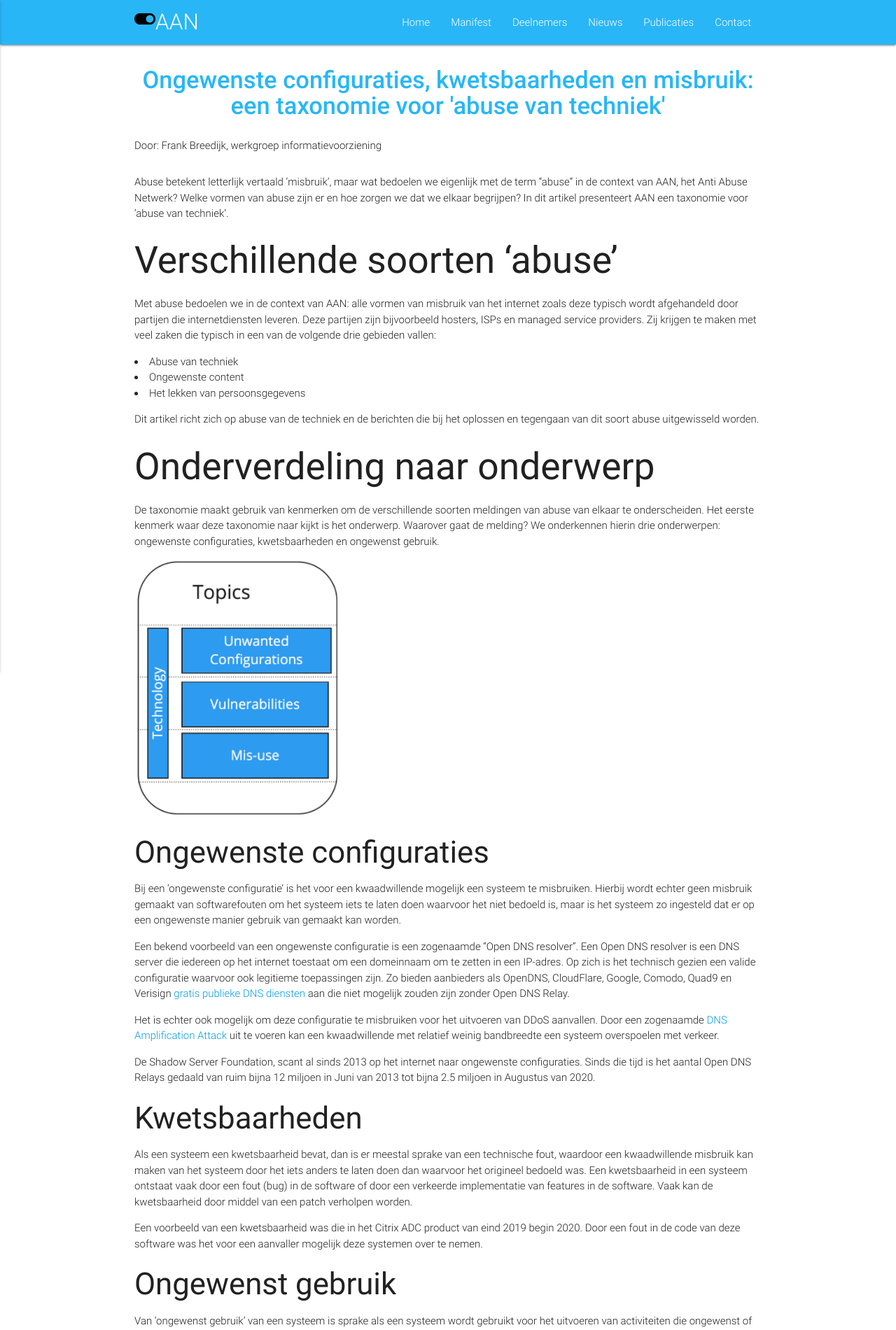
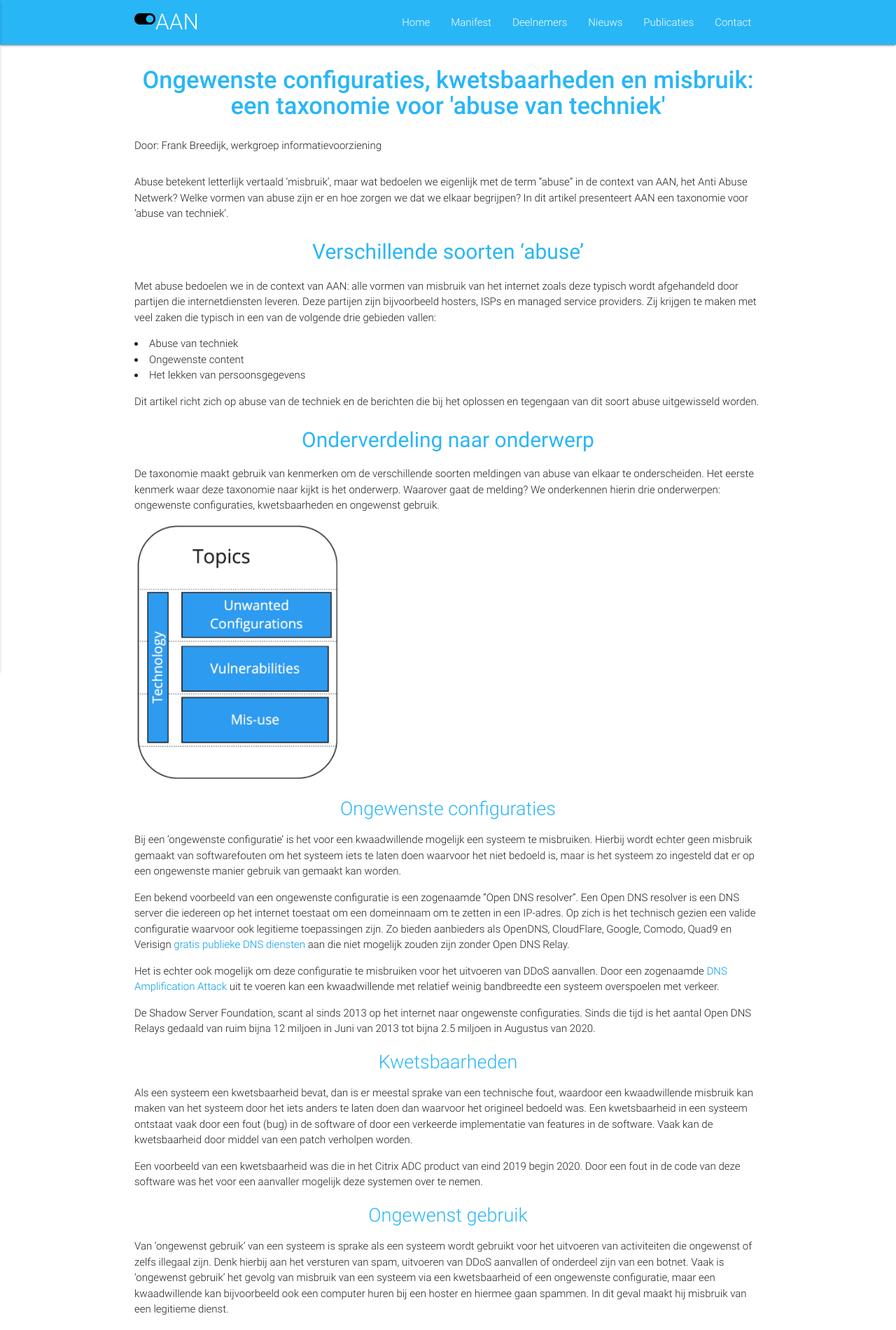
Before and after one commit to anti-abuse-netwerk/anti-abuse-netwerk.github.io, a Jekyll site: the page built from _publicaties/taxonomie-techniek.md, in a window 1280 px wide. Shown: the top 1901 px of the page at 70% size. Built offline with Jekyll 4.4.1, drawn with Linux system fonts in a browser that asks for light colours.

Commit message:
Serve script for windws (using WSL) and better page headings for publications

```diff
--- a/assets/main.scss
+++ b/assets/main.scss
@@ -46,3 +46,24 @@ div.aan-specific ul li {
     list-style-type: disc;
     list-style-position: inside;
 }
+
+.aan-specific h1 {
+  font-weight: 500;
+  font-size: 2.3em;
+  text-align: center;
+  color: #29b6f6;
+}
+
+.aan-specific h2 {
+  font-weight: 400;
+  font-size: 2em;
+  text-align: center;
+  color: #29b6f6;
+}
+
+.aan-specific h3 {
+  font-weight: 300;
+  font-size: 1.8em;
+  text-align: center;
+  color: #29b6f6;
+}
```
Also changed, not shown: 1 other file.
